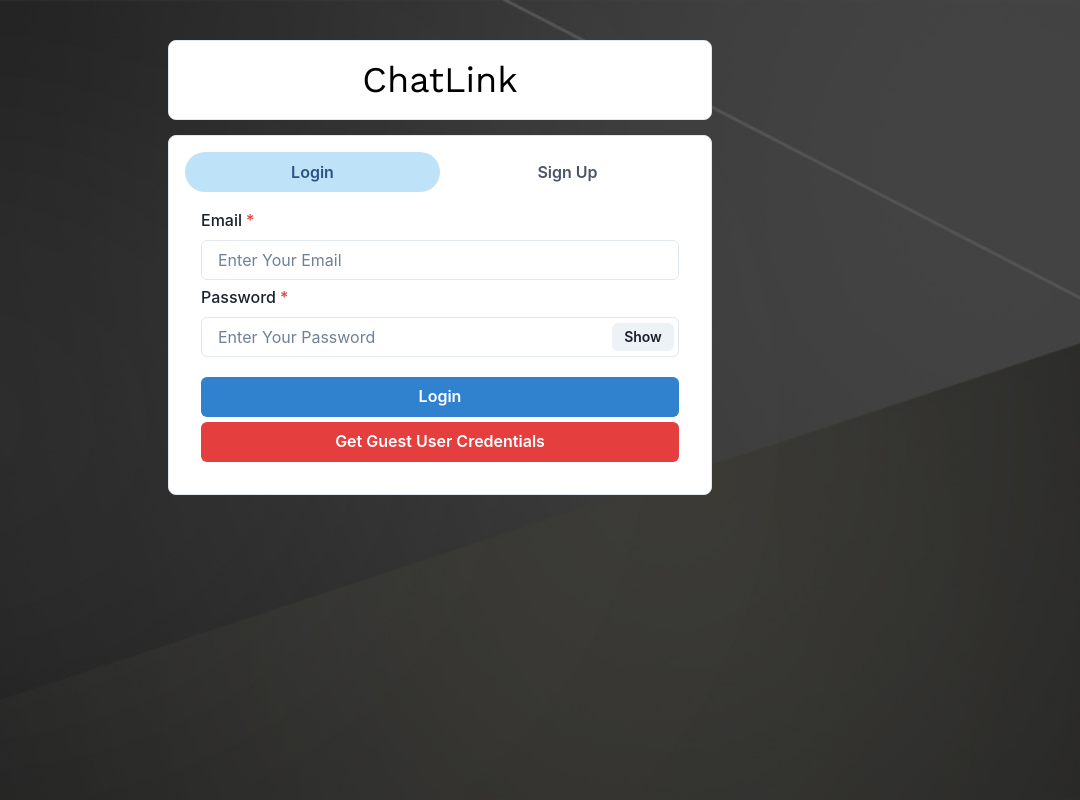
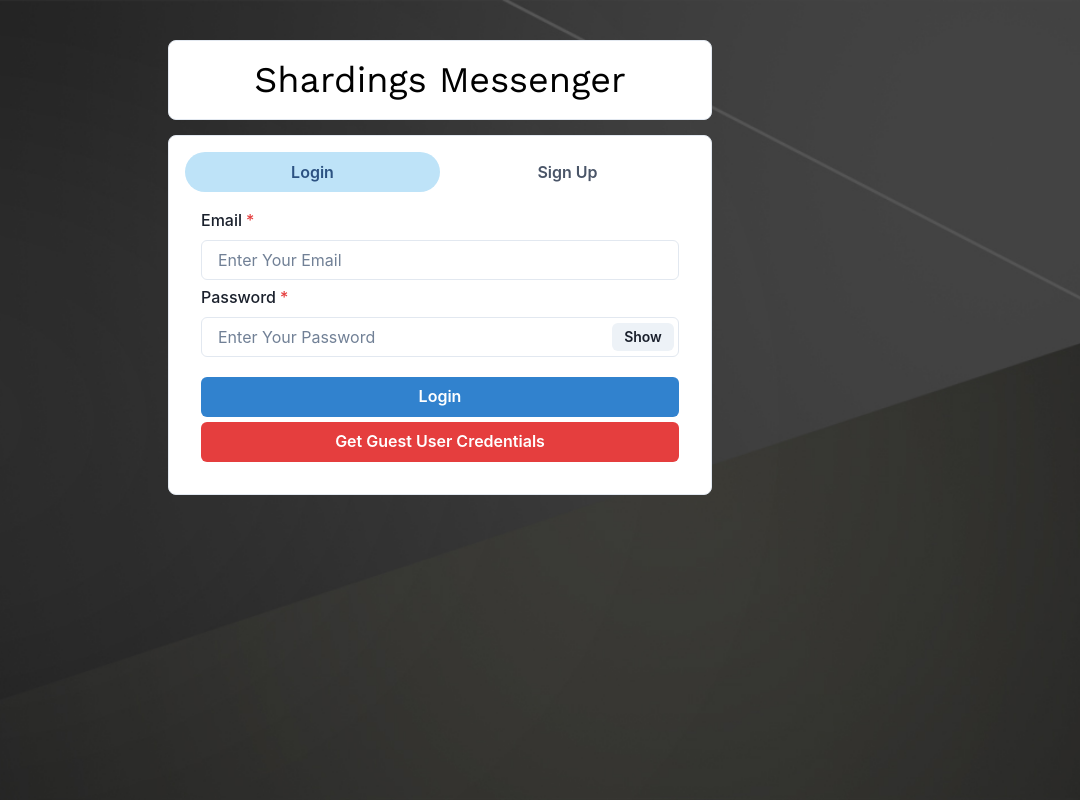
Before and after one commit to vedant-thakre/Onechat-backend, a React (Create React App) app in the folder frontend/: page / in a window 1280 px wide. Shown: the whole page, without its empty margins (200-1280 px from the left). Built offline with nearby package versions, Linux system fonts and the light colour scheme.

Commit message:
final commit

```diff
--- a/frontend/src/Pages/HomePage.jsx
+++ b/frontend/src/Pages/HomePage.jsx
@@ -26,7 +26,7 @@ const HomePage = () => {
         borderRadius="lg"
         borderWidth="1px"
       >
-        <Text fontSize="4xl" fontFamily="Work sans" color="black">ChatLink</Text>
+        <Text fontSize="4xl" fontFamily="Work sans" color="black"> Shardings Messenger</Text>
       </Box>
       <Box bg="white" w="100%" p={4} borderRadius="lg" borderWidth="1px">
         <Tabs variant='soft-rounded' >
```
